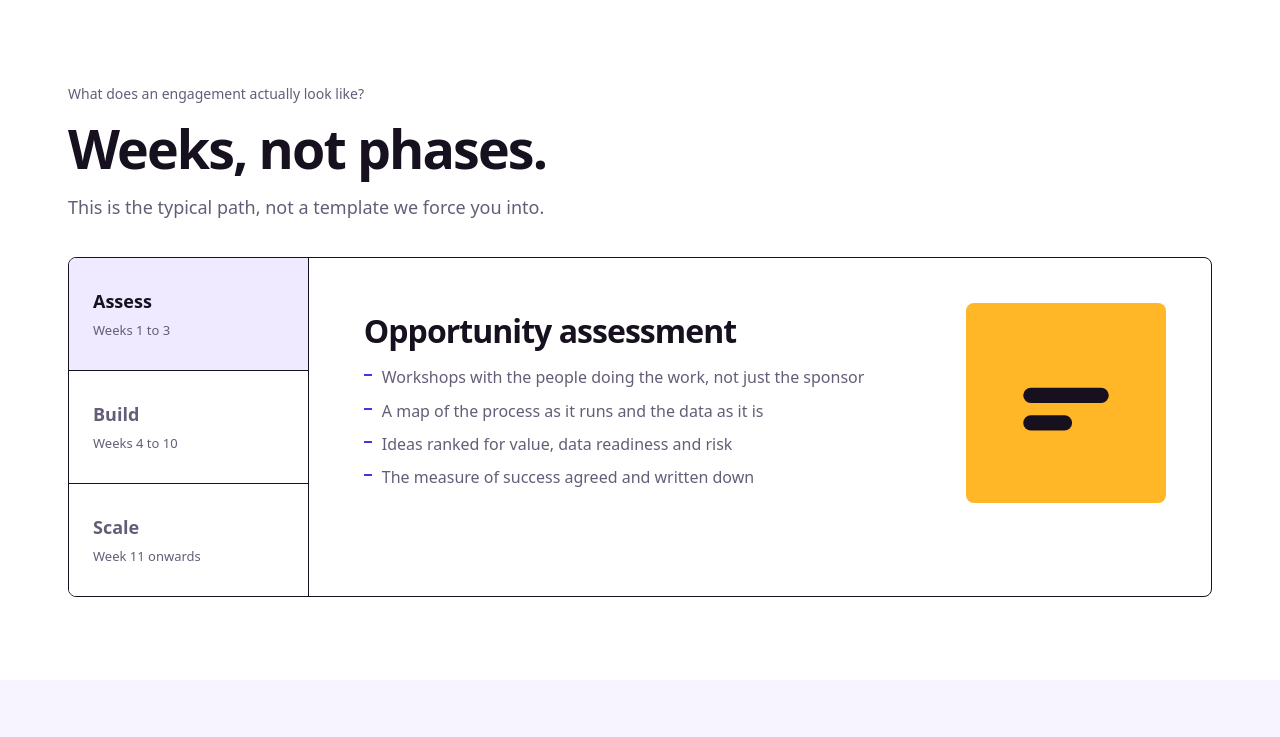
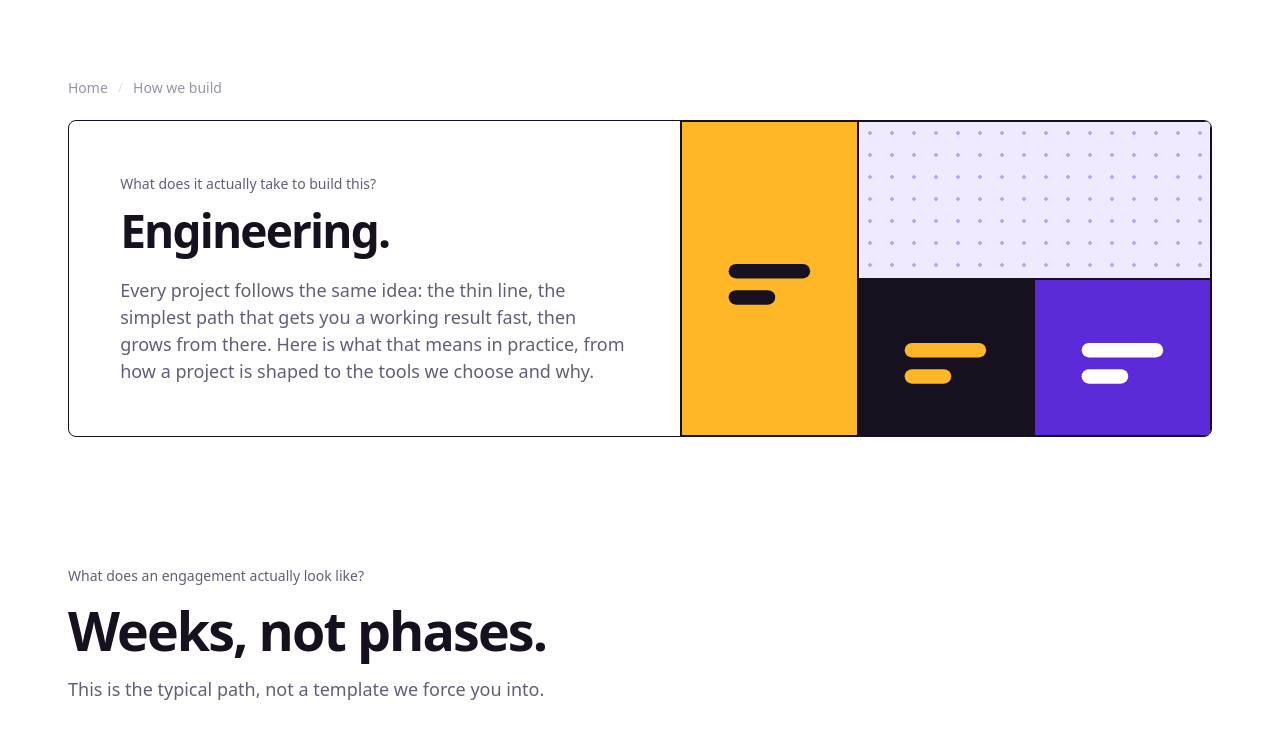
Before and after one commit to MAK201519/analogiq-, a Next.js app: page /how-we-build in a window 1280 px wide. Shown: the top 737 px of the page. Built offline with nearby package versions, Linux system fonts and the light colour scheme.

Commit message:
How we build: hero block (.phero + .hmos.brand mosaic)

```diff
--- a/app/how-we-build/page.tsx
+++ b/app/how-we-build/page.tsx
@@ -3,6 +3,36 @@ import EngagementTabs from "@/app/components/how-we-build/EngagementTabs";
 export default function HowWeBuildPage() {
   return (
     <main>
+      <section className="phero">
+        <div className="wrap">
+          <nav className="crumbs" aria-label="Breadcrumb">
+            <a href="/">Home</a>
+            <span>How we build</span>
+          </nav>
+          <div className="hbox">
+            <div className="htext">
+              <p className="q">What does it actually take to build this?</p>
+              <h1>Engineering.</h1>
+              <p className="lede">Every project follows the same idea: the thin line, the simplest path that gets you a working result fast, then grows from there. Here is what that means in practice, from how a project is shaped to the tools we choose and why.</p>
+            </div>
+            <div className="hmos brand" aria-hidden="true">
+              <div className="m-amber tall">
+                <svg viewBox="0 0 36 34" aria-hidden="true"><rect x="4" y="12" width="28" height="5" rx="2.5" /><rect x="4" y="21" width="16" height="5" rx="2.5" /></svg>
+              </div>
+              <div className="m-lilac wide">
+                <div className="m-dots"></div>
+              </div>
+              <div className="m-ink">
+                <svg viewBox="0 0 36 34" aria-hidden="true"><rect x="4" y="12" width="28" height="5" rx="2.5" /><rect x="4" y="21" width="16" height="5" rx="2.5" /></svg>
+              </div>
+              <div className="m-purple">
+                <svg viewBox="0 0 36 34" aria-hidden="true"><rect x="4" y="12" width="28" height="5" rx="2.5" /><rect x="4" y="21" width="16" height="5" rx="2.5" /></svg>
+              </div>
+            </div>
+          </div>
+        </div>
+      </section>
+
       <section className="sec" id="engagement">
         <div className="wrap">
           <p className="q">What does an engagement actually look like?</p>
--- a/test-styles.mjs
+++ b/test-styles.mjs
@@ -2,12 +2,10 @@ import { chromium } from 'playwright';
 
 const PROPS = ['display','gridTemplateColumns','gap','marginTop','padding','borderColor','borderRadius'];
 const SELECTORS = [
-  '#engagement .tabs',
-  '#engagement .tablist',
-  '#engagement .tablist button',
-  '#engagement .tablist button.on',
-  '#engagement .tabpanel.on',
-  '#engagement .tabtile',
+  '.phero',
+  '.hbox',
+  '.hmos',
+  '.hmos > *',
 ];
 const WIDTHS = [390, 1280];
 
@@ -63,61 +61,8 @@ for (const width of WIDTHS) {
   if (!anyDiff) console.log('  All properties match.');
 }
 
-// Interaction test
-console.log('\n=== Tab interaction test ===');
-const page = await browser.newPage();
-await page.setViewportSize({ width: 1280, height: 900 });
-await page.goto('http://localhost:3000/how-we-build', { waitUntil: 'networkidle' });
+// No images to check — mosaic is all SVGs and CSS backgrounds
+console.log('\n=== Image check ===');
+console.log('  No <img> elements in .hmos.brand — all tiles are SVG/CSS. Nothing to verify.');
 
-// Check initial state: tab 0 active
-const initial = await page.evaluate(() => {
-  const btns = document.querySelectorAll('#engagement .tablist button');
-  const panels = document.querySelectorAll('#engagement .tabpanel');
-  return {
-    activeBtn: [...btns].findIndex(b => b.classList.contains('on')),
-    visiblePanel: [...panels].findIndex(p => p.classList.contains('on')),
-  };
-});
-console.log(`  Initial: button ${initial.activeBtn} active, panel ${initial.visiblePanel} visible`);
-
-// Click tab 1 (Build)
-await page.click('#engagement .tablist button[data-t="1"]');
-const after1 = await page.evaluate(() => {
-  const btns = document.querySelectorAll('#engagement .tablist button');
-  const panels = document.querySelectorAll('#engagement .tabpanel');
-  return {
-    activeBtn: [...btns].findIndex(b => b.classList.contains('on')),
-    visiblePanel: [...panels].findIndex(p => p.classList.contains('on')),
-    panelH3: document.querySelector('#engagement .tabpanel.on h3')?.textContent,
-  };
-});
-console.log(`  After click Build: button ${after1.activeBtn}, panel ${after1.visiblePanel}, h3="${after1.panelH3}"`);
-
-// Click tab 2 (Scale)
-await page.click('#engagement .tablist button[data-t="2"]');
-const after2 = await page.evaluate(() => {
-  const btns = document.querySelectorAll('#engagement .tablist button');
-  const panels = document.querySelectorAll('#engagement .tabpanel');
-  return {
-    activeBtn: [...btns].findIndex(b => b.classList.contains('on')),
-    visiblePanel: [...panels].findIndex(p => p.classList.contains('on')),
-    panelH3: document.querySelector('#engagement .tabpanel.on h3')?.textContent,
-  };
-});
-console.log(`  After click Scale: button ${after2.activeBtn}, panel ${after2.visiblePanel}, h3="${after2.panelH3}"`);
-
-// Click tab 0 (Assess) - back to start
-await page.click('#engagement .tablist button[data-t="0"]');
-const after0 = await page.evaluate(() => {
-  const btns = document.querySelectorAll('#engagement .tablist button');
-  const panels = document.querySelectorAll('#engagement .tabpanel');
-  return {
-    activeBtn: [...btns].findIndex(b => b.classList.contains('on')),
-    visiblePanel: [...panels].findIndex(p => p.classList.contains('on')),
-    panelH3: document.querySelector('#engagement .tabpanel.on h3')?.textContent,
-  };
-});
-console.log(`  After click Assess: button ${after0.activeBtn}, panel ${after0.visiblePanel}, h3="${after0.panelH3}"`);
-
-await page.close();
 await browser.close();
```
